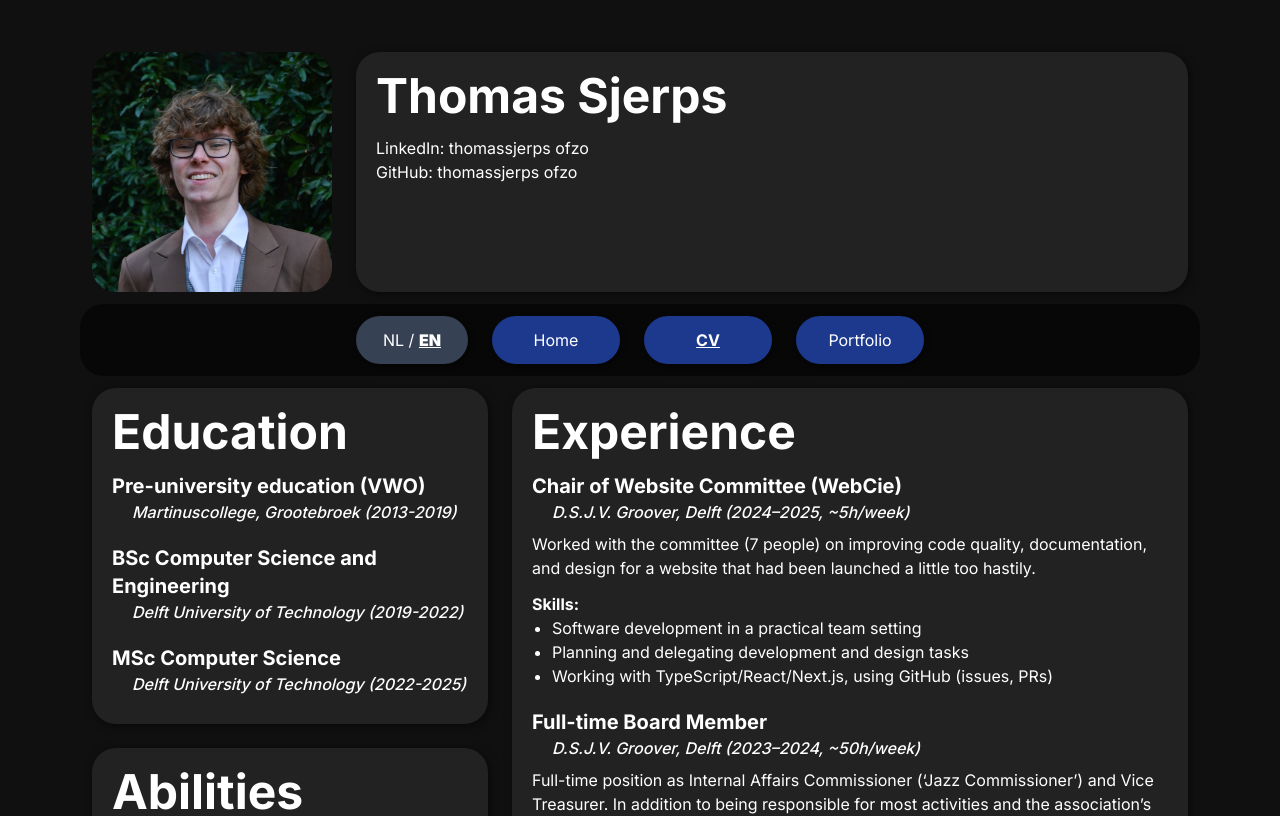
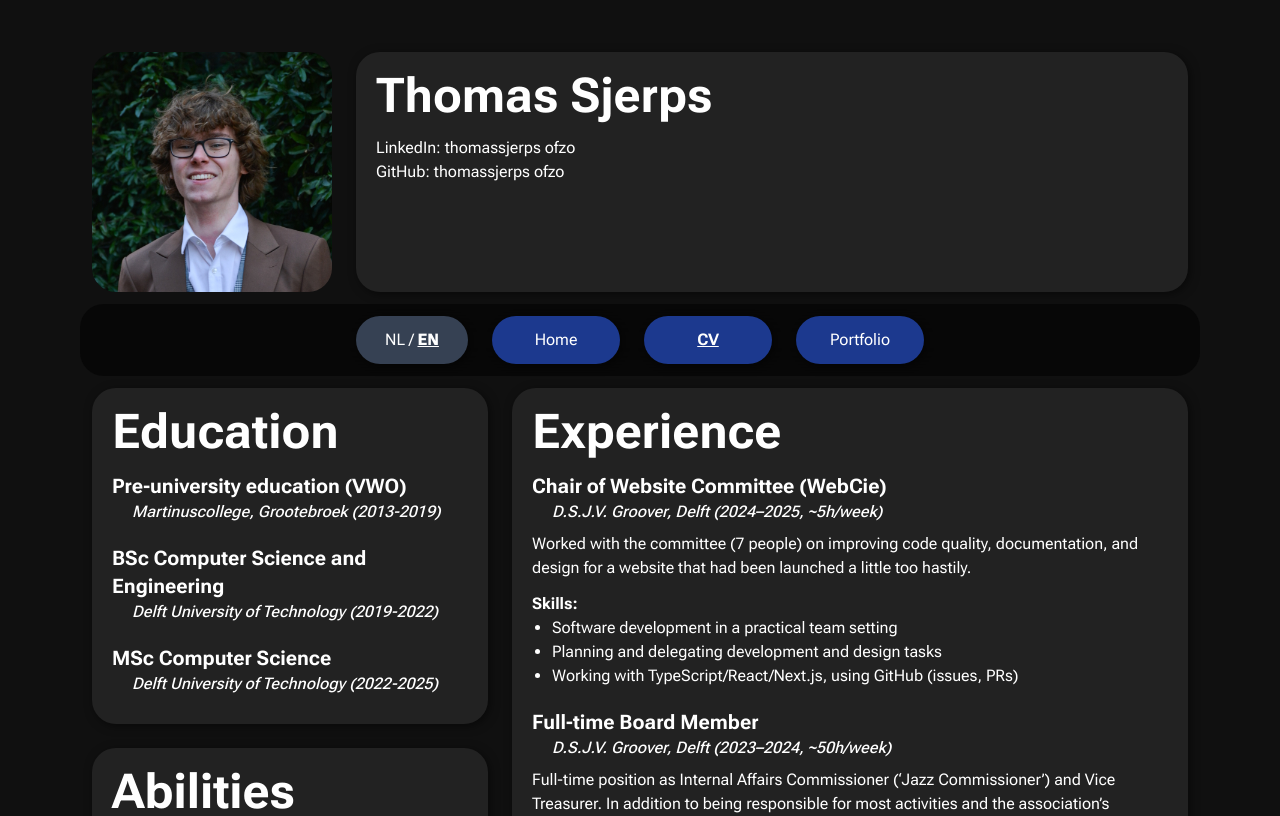
Before and after one commit to sjerpsthomas/website, a Next.js app: page /en/cv in a window 1280 px wide. Shown: the top 816 px of the page. Built offline with nearby package versions, Linux system fonts and the light colour scheme.

Commit message:
Change font to Roboto Flex

```diff
--- a/src/app/[locale]/cv/EducationBlock.tsx
+++ b/src/app/[locale]/cv/EducationBlock.tsx
@@ -1,6 +1,5 @@
 import {Locale} from "@/i18n/routing";
 import {Block} from "@/components/Block";
-import {BulletPointList} from "@/components/BulletPointList";
 
 
 const D = {
--- a/src/app/[locale]/layout.tsx
+++ b/src/app/[locale]/layout.tsx
@@ -1,13 +1,14 @@
 import type { Metadata } from "next";
-import { Inter } from "next/font/google";
+import { Inter, Roboto_Flex } from "next/font/google";
 import "../globals.css";
 import {NextIntlClientProvider, hasLocale} from 'next-intl';
 import {notFound} from 'next/navigation';
 import {routing} from '@/i18n/routing';
 import {twMerge} from "tailwind-merge";
 
-const font = Inter({
+const font = Roboto_Flex({
   subsets: ['latin'],
+  axes: ['wdth']
 })
 
 export const metadata: Metadata = { title: "Thomas Sjerps" };
--- a/src/app/globals.css
+++ b/src/app/globals.css
@@ -6,12 +6,15 @@
 @layer base {
   h1 {
     @apply text-2xl md:text-5xl print:text-xl font-bold mb-2 print:mb-1 md:mb-4;
+    font-variation-settings: 'wdth' 140;
   }
   h2 {
     @apply text-xl md:text-xl print:text-base/5 font-bold;
+    font-variation-settings: 'wdth' 110;
   }
   p, li, span, div {
-    @apply print:text-[0.6rem]/2.75 text-sm md:text-base;
+    @apply print:text-[0.65rem]/2.75 text-sm md:text-base;
+    @media print { font-variation-settings: 'wdth' 50; }
     /*@apply text-blue-500;*/
   }
 }
```
